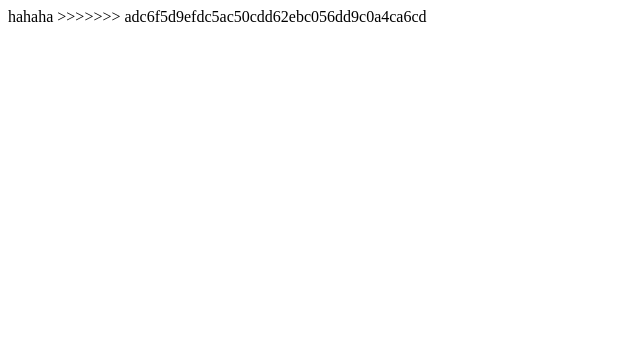
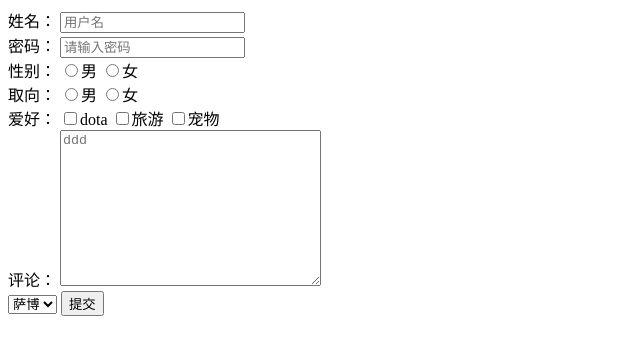
Before and after one commit to YagamiL1ght/blog, a plain HTML site: page index.html in a window 1280 px wide. Shown: the whole page, without its empty margins (0-640 px from the left). Drawn offline with Linux system fonts and the light colour scheme.

Commit message:
index.html

```diff
--- a/index.html
+++ b/index.html
@@ -1,4 +1,49 @@
+<!DOCTYPE html>
+<html lang="en">
+<head>
+    <meta charset="UTF-8">
+    <meta name="viewport" content="width=device-width, initial-scale=1.0">
+    <meta http-equiv="X-UA-Compatible" content="ie=edge">
+    <title>Document</title>
+</head>
+<body>
+    <form action="/abc" method="post">
+        <div class="login">
+            <label for="username">姓名：</label>
+        <input id="username" type="text" name="username" placeholder="用户名">
+    </div>
+        <div class="password">
+            <label for="password">密码：</label>
+        <input id="password" type="password" name="password" placeholder="请输入密码">
+    </div>
+    <div class="sex">
+        <label>性别：</label>
+        <input type="radio" name="sex" value="男">男
+        <input type="radio" name="sex" value="女">女
+    </div>
+    <div class="取向">
+        <label>取向：</label>
+        <input type="radio" name="取向" value="男">男
+        <input type="radio" name="取向" value="女">女
+    </div>
+    <div class="hobby">
+         <label>爱好：</label>
+         <input type="checkbox" name="hobby"value="dota">dota
+         <input type="checkbox" name="hobby"value="旅游">旅游
+         <input type="checkbox" name="hobby"value="宠物">宠物
+    </div>
+    <div class="textarea">
+        <label for="article">评论：</label>
+        <textarea name="article" id="" cols="30" rows="10" placeholder="ddd"></textarea>
+    </div>
+    <div class="select">
+        <select name="car">
+            <option value="萨博" selected>萨博</option>
+            <option value="奔驰">奔驰</option>
+            <option value="宝马">宝马</option>
+        </select> <input type="submit" value="提交">
+    </div>
+    <form>
 
-hahaha
-
->>>>>>> adc6f5d9efdc5ac50cdd62ebc056dd9c0a4ca6cd
+</body>
+</html>
```
